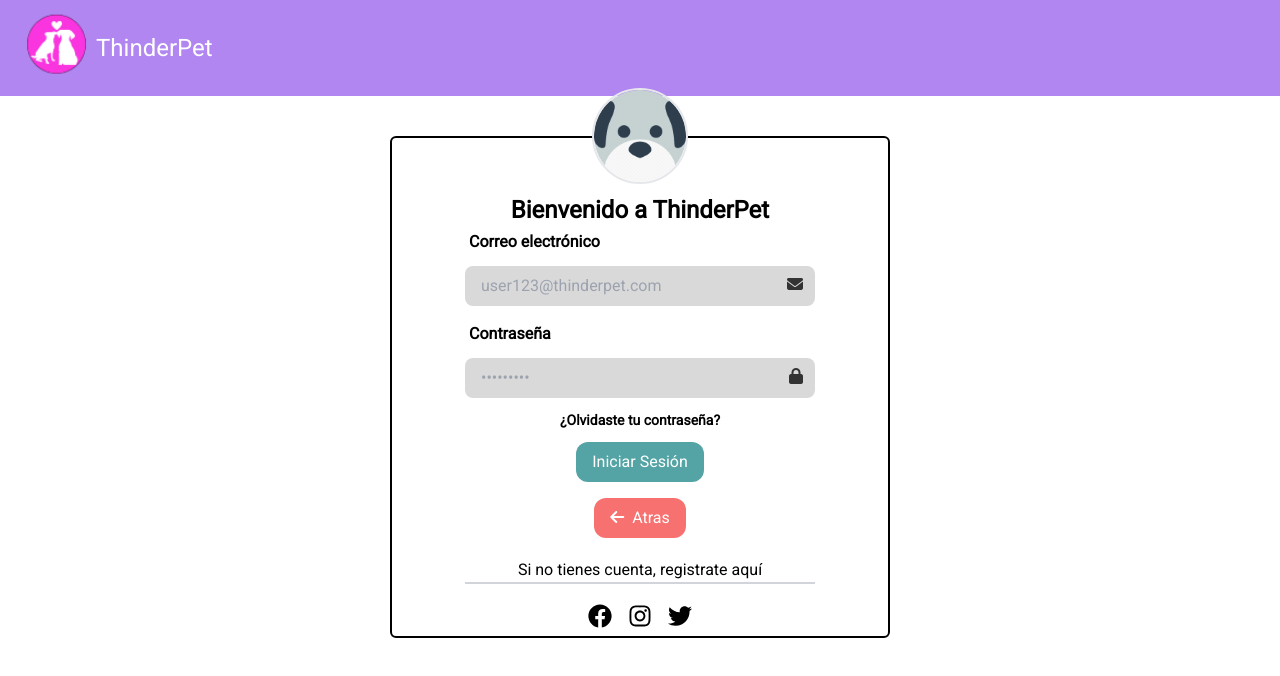
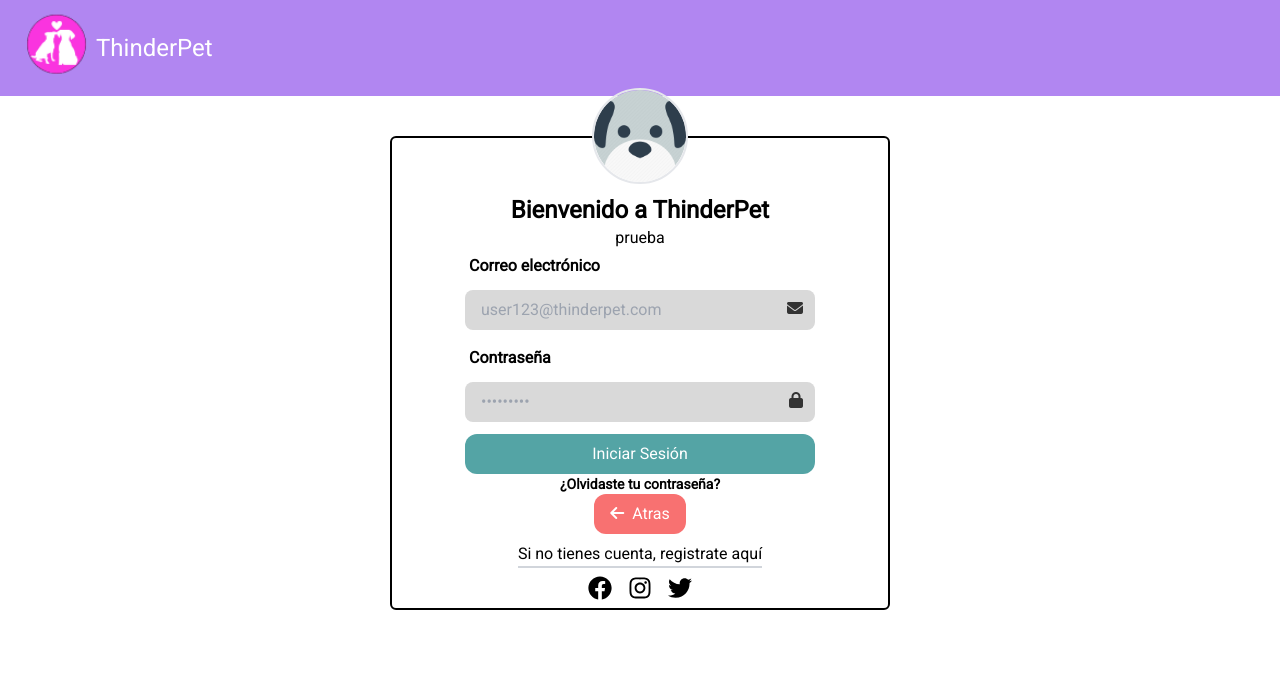
Before and after one commit to No-Country/c13-36-t-node-react, a React (Vite) app in the folder client/: page /login in a window 1280 px wide. Shown: the top 676 px of the page. Built offline with nearby package versions, Linux system fonts and the light colour scheme.

Commit message:
Corregido el botón de login

```diff
--- a/client/src/App.tsx
+++ b/client/src/App.tsx
@@ -50,14 +50,10 @@ function App() {
           <Route
             path="/main"
             element={
-              loged ? (
-                <>
-                  <Navbar setusuario={setUsuario} usuario={usuario} />
-                  <Slider mascotas={mascotas} />
-                </>
-              ) : (
-                <Navigate to="/main" />
-              )
+              <>
+                <Navbar setusuario={setUsuario} usuario={usuario} />
+                <Slider mascotas={mascotas} />
+              </>
             }
           />
           <Route
--- a/client/src/Components/Login.tsx
+++ b/client/src/Components/Login.tsx
@@ -16,8 +16,8 @@ const Login: React.FC<LoginProps> = ({ setusuario }) => {
   // const navigate = useNavigate();
   const [view, setView] = useState(false);
 
-  const handleLogin = async (evento: React.MouseEvent<HTMLButtonElement>) => {
-    evento.preventDefault;
+  const handleLogin = async (e: React.FormEvent) => {
+    e.preventDefault();
     const response = await login(email, password);
     if (typeof response === "string") {
       alert("datos erroneos");
@@ -36,7 +36,11 @@ const Login: React.FC<LoginProps> = ({ setusuario }) => {
         className="absolute w-24 top-[-50px] border-2 rounded-full"
       ></img>
       <h1 className="text-2xl mt-12 font-bold">Bienvenido a ThinderPet</h1>
-      <form className="flex flex-col gap-3 w-[350px] max-md:w-[100%] max-md:px-2">
+      <button onClick={handleLogin}>prueba</button>
+      <form
+        onSubmit={handleLogin}
+        className="flex flex-col gap-3 w-[350px] max-md:w-[100%] max-md:px-2"
+      >
         <InputWithLabel
           label="Correo electrónico"
           type="email"
@@ -54,6 +58,14 @@ const Login: React.FC<LoginProps> = ({ setusuario }) => {
           viewPassword={viewPassword}
           onChange={setPassword}
         />
+        <button
+          onClick={handleLogin}
+          value="Login"
+          className="bg-[#54A4A5] text-white px-4 py-2 rounded-xl"
+        >
+          Iniciar Sesión
+        </button>
+      </form>
       <NavLink
         to={"/reset"}
         className="font-semibold text-sm hover:underline-offset-1"
@@ -61,13 +73,6 @@ const Login: React.FC<LoginProps> = ({ setusuario }) => {
         ¿Olvidaste tu contraseña?
       </NavLink>
       <div className="flex flex-col m-auto gap-4">
-          <button
-            onClick={handleLogin}
-            value="Login"
-            className="bg-[#54A4A5] text-white px-4 py-2 rounded-xl"
-          >
-            Iniciar Sesión
-          </button>
         <NavLink to={"/"}>
           <button className="bg-red-400 text-white px-4 py-2 rounded-xl ">
             <i
@@ -88,7 +93,6 @@ const Login: React.FC<LoginProps> = ({ setusuario }) => {
         <FaInstagram />
         <FaTwitter />
       </div>
-      </form>
     </header>
   );
 };
```
Lines whose indentation alone changed are shown as unchanged.
